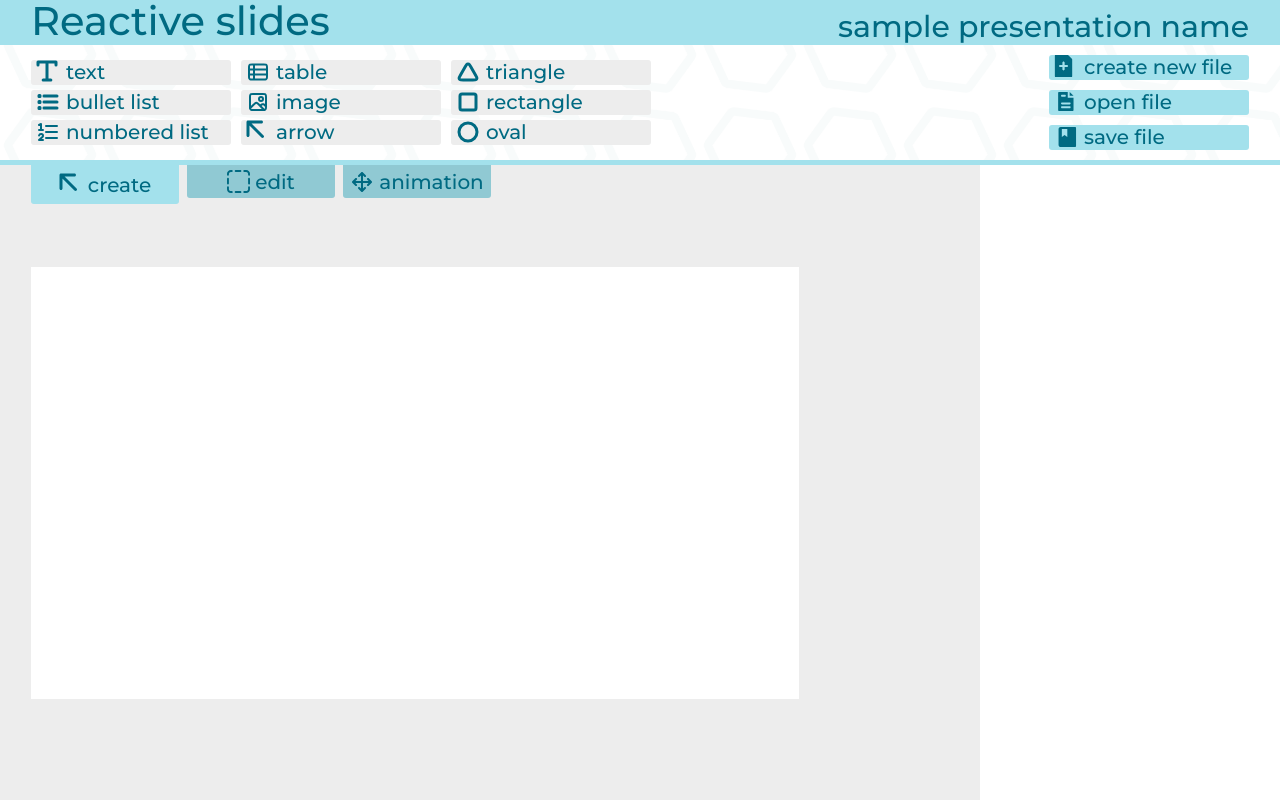
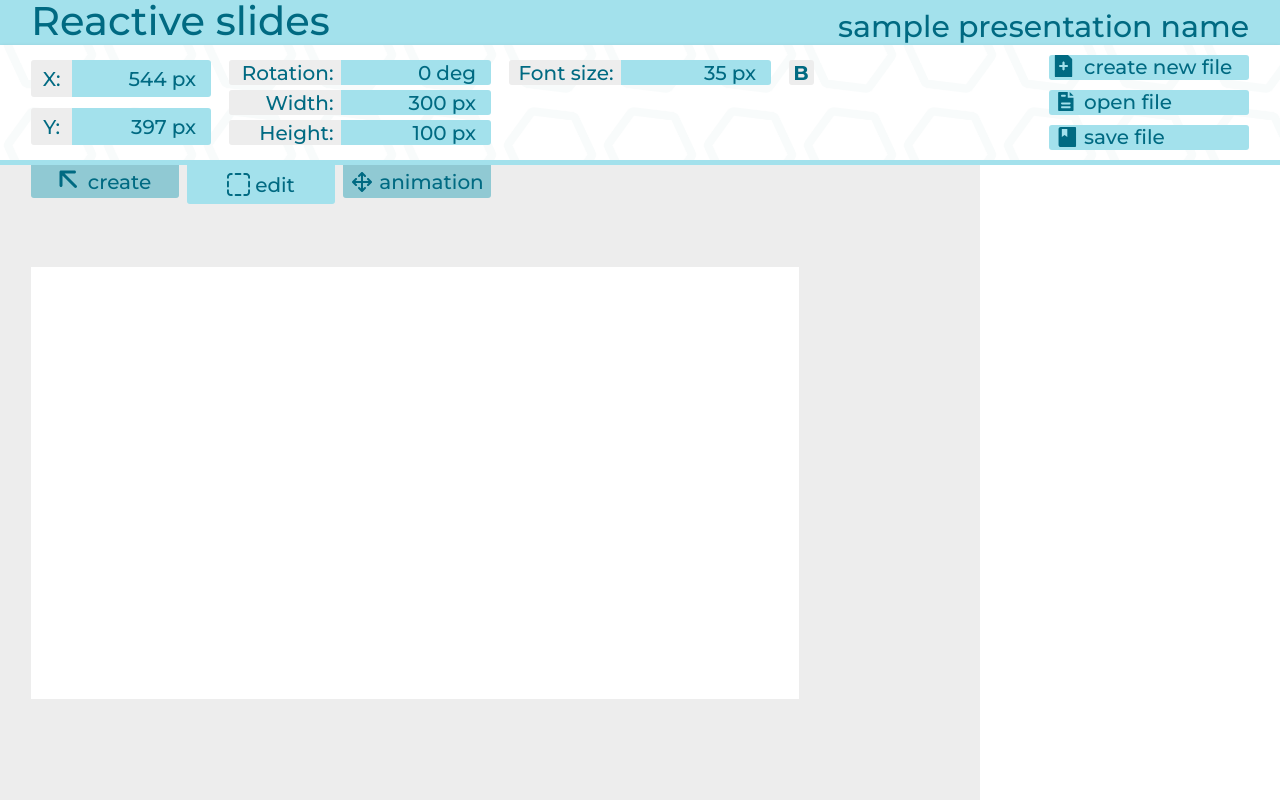
Before and after one commit to dan3rty/Reactive-slides, a React (Create React App) app: page / in a window 1280 px wide. Built offline with nearby package versions, Linux system fonts and the light colour scheme.

Commit message:
Поправил компонент Button, InputField и EditBar

```diff
--- a/src/common/components/buttons/Button.css
+++ b/src/common/components/buttons/Button.css
@@ -6,25 +6,24 @@
 	background-color: #a3e1ec;
 }
 
-.medium {
+.button {
+	cursor: pointer;
 	box-sizing: border-box;
-	cursor: pointer;
+	height: 25px;
+}
+
+.button_medium {
 	display: grid;
 	grid-template-columns: 30px 150px;
-	height: 25px;
 	width: 200px;
 	padding-left: 5px;
 	border-radius: 3px;
 }
 
-.small {
-	box-sizing: border-box;
-	cursor: pointer;
+.button_small {
 	display: flex;
 	justify-content: center;
 	align-items: center;
-	height: 25px;
 	width: 25px;
-	padding-left: 5px;
 	border-radius: 3px;
 }
--- a/src/common/components/buttons/Button.tsx
+++ b/src/common/components/buttons/Button.tsx
@@ -11,10 +11,11 @@ type ButtonProps = {
 	size: sizes
 	icon: ReactNode
 }
+
 function Button(props: ButtonProps) {
 	if (props.size === 'medium' && props.text) {
 		return (
-			<div className={'medium' + ' ' + props.style}>
+			<div className={`button button_medium ${props.style}`}>
 				{props.icon}
 				<span>{props.text}</span>
 			</div>
@@ -22,9 +23,9 @@ function Button(props: ButtonProps) {
 	}
 
 	if (props.size === 'small') {
-		return <div className={'small' + ' ' + props.style}>{props.icon}</div>
+		return <div className={`button button_small ${props.style}`}>{props.icon}</div>
 	}
-	return <div className={'medium'}></div>
+	return <div className={'button button_medium'}></div>
 }
 
 export { Button }
--- a/src/common/components/inputFields/InputField.css
+++ b/src/common/components/inputFields/InputField.css
@@ -10,7 +10,7 @@
 
 .input-field_medium {
 	height: 25px;
-	width: 266px;
+	width: 262px;
 }
 
 .label {
@@ -27,7 +27,9 @@
 }
 
 .label_medium {
+	justify-content: end;
 	width: 40%;
+	padding-right: 8px;
 }
 
 .value-field {
--- a/src/common/icons/icons.tsx
+++ b/src/common/icons/icons.tsx
@@ -1,4 +1,5 @@
 import React from 'react'
+
 const ArrowIcon = (
 	<svg xmlns="http://www.w3.org/2000/svg" width="24" height="24" viewBox="0 0 24 24" fill="none">
 		<path
@@ -188,6 +189,16 @@ const SaveIcon = (
 		/>
 	</svg>
 )
+
+const BoldIcon = (
+	<svg width="13" height="14" viewBox="0 0 13 14" fill="none" xmlns="http://www.w3.org/2000/svg">
+		<path
+			d="M0.0135157 14V-9.53674e-07H6.85352C8.61352 -9.53674e-07 9.93352 0.333332 10.8135 0.999999C11.7068 1.66667 12.1535 2.54667 12.1535 3.64C12.1535 4.37333 11.9735 5.01333 11.6135 5.56C11.2535 6.09333 10.7602 6.50667 10.1335 6.8C9.50685 7.09333 8.78685 7.24 7.97352 7.24L8.35352 6.42C9.23352 6.42 10.0135 6.56667 10.6935 6.86C11.3735 7.14 11.9002 7.56 12.2735 8.12C12.6602 8.68 12.8535 9.36667 12.8535 10.18C12.8535 11.38 12.3802 12.32 11.4335 13C10.4868 13.6667 9.09352 14 7.25352 14H0.0135157ZM3.23352 11.56H7.01352C7.85352 11.56 8.48685 11.4267 8.91352 11.16C9.35352 10.88 9.57352 10.44 9.57352 9.84C9.57352 9.25333 9.35352 8.82 8.91352 8.54C8.48685 8.24667 7.85352 8.1 7.01352 8.1H2.99352V5.74H6.45352C7.24018 5.74 7.84018 5.60667 8.25352 5.34C8.68018 5.06 8.89352 4.64 8.89352 4.08C8.89352 3.53333 8.68018 3.12667 8.25352 2.86C7.84018 2.58 7.24018 2.44 6.45352 2.44H3.23352V11.56Z"
+			fill="#006A82"
+		/>
+	</svg>
+)
+
 export {
 	ArrowIcon,
 	SelectIcon,
@@ -203,4 +214,5 @@ export {
 	CreateIcon,
 	OpenIcon,
 	SaveIcon,
+	BoldIcon,
 }
--- a/src/editor/Editor.tsx
+++ b/src/editor/Editor.tsx
@@ -7,7 +7,7 @@ import { Tabs } from '../types'
 const chosenTab = React.createContext(Tabs.CREATE)
 function Editor() {
 	return (
-		<chosenTab.Provider value={Tabs.CREATE}>
+		<chosenTab.Provider value={Tabs.EDIT}>
 			<div className="App">
 				<ToolBar></ToolBar>
 				<WorkSpace></WorkSpace>
--- a/src/editor/WorkSpace/WorkSpace.css
+++ b/src/editor/WorkSpace/WorkSpace.css
@@ -7,9 +7,9 @@
 }
 
 .slide-editor-wrapper {
+	display: flex;
+	justify-content: center;
 	height: 100%;
-	display: flex;
+	margin-top: -43px;
 	flex-direction: column;
-	justify-content: center;
-	margin-top: -43px;
 }
--- a/src/editor/toolBar/settingBar/SettingBar.css
+++ b/src/editor/toolBar/settingBar/SettingBar.css
@@ -10,4 +10,5 @@
 	border-bottom: #a3e1ec;
 	border-bottom-width: 5px;
 	border-bottom-style: solid;
+	box-shadow: 0 2px 4px rgb(0 0 0 / 25%);
 }
--- a/src/editor/toolBar/settingBar/editBar/EditBar.tsx
+++ b/src/editor/toolBar/settingBar/editBar/EditBar.tsx
@@ -1,6 +1,8 @@
 import React from 'react'
 import './EditBar.css'
+import { Button } from '../../../../common/components/buttons/Button'
 import { InputField } from '../../../../common/components/inputFields/InputField'
+import { BoldIcon } from '../../../../common/icons/icons'
 
 function EditBar() {
 	return (
@@ -53,6 +55,9 @@ function EditBar() {
 					suffix={'px'}
 				></InputField>
 			</div>
+			<div>
+				<Button style={'light'} size={'small'} icon={BoldIcon} />
+			</div>
 		</div>
 	)
 }
```
Also changed, not shown: src/editor/toolBar/settingBar/editBar/EditBar.css (indentation only).
